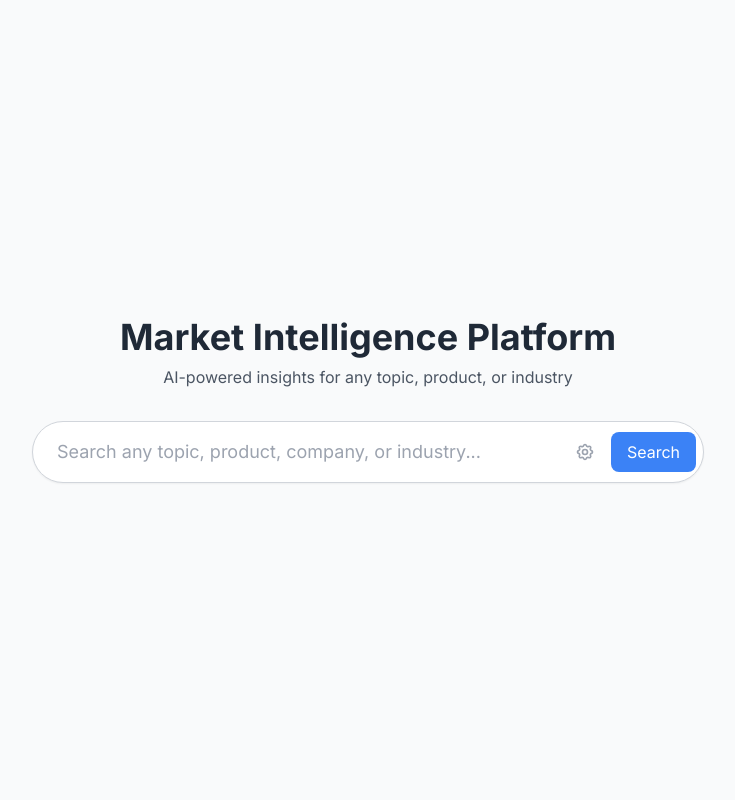
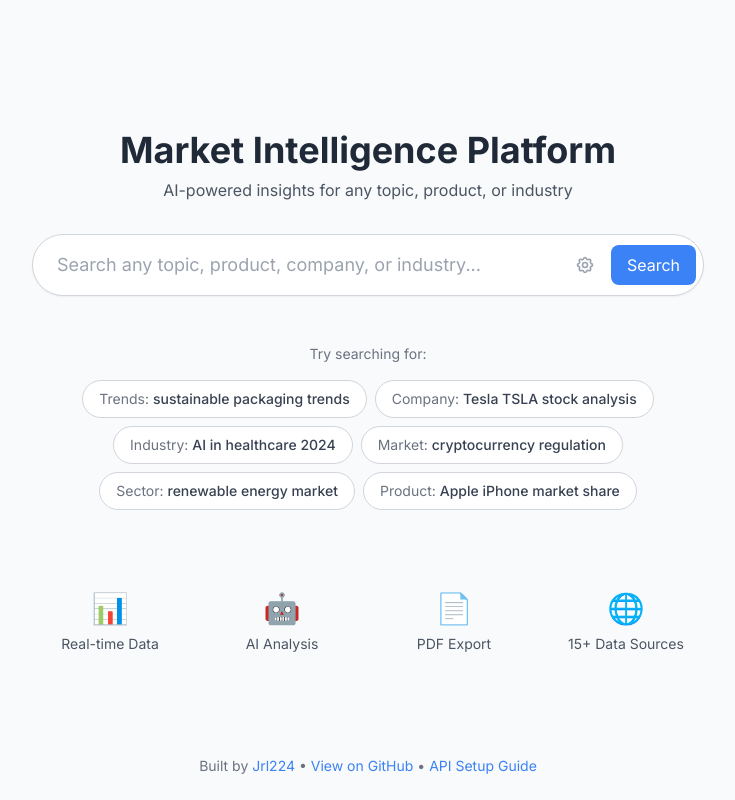
Before and after one commit to Jrl224/market-intelligence-platform, a Next.js app: page / in a window 1280 px wide. Shown: the whole page, without its empty margins (272-1007 px from the left). Built offline with nearby package versions, Linux system fonts and the light colour scheme.

Commit message:
Update home page with example searches, features, and footer

```diff
--- a/app/page.tsx
+++ b/app/page.tsx
@@ -6,6 +6,15 @@ import Report from '@/components/Report'
 import LoadingState from '@/components/LoadingState'
 import { generateReport } from '@/lib/reportGenerator'
 import type { ReportData } from '@/types'
+
+const EXAMPLE_SEARCHES = [
+  { query: 'sustainable packaging trends', category: 'Trends' },
+  { query: 'Tesla TSLA stock analysis', category: 'Company' },
+  { query: 'AI in healthcare 2024', category: 'Industry' },
+  { query: 'cryptocurrency regulation', category: 'Market' },
+  { query: 'renewable energy market', category: 'Sector' },
+  { query: 'Apple iPhone market share', category: 'Product' }
+]
 
 export default function HomePage() {
   const [query, setQuery] = useState('')
@@ -44,6 +53,76 @@ export default function HomePage() {
               AI-powered insights for any topic, product, or industry
             </p>
             <SearchBar onSearch={handleSearch} />
+
+            {/* Example searches */}
+            <div className="mt-12">
+              <p className="text-center text-gray-500 text-sm mb-4">Try searching for:</p>
+              <div className="flex flex-wrap justify-center gap-2">
+                {EXAMPLE_SEARCHES.map((example, index) => (
+                  <button
+                    key={index}
+                    onClick={() => handleSearch(example.query)}
+                    className="px-4 py-2 bg-white border border-gray-300 rounded-full text-sm text-gray-700 hover:bg-gray-50 hover:border-gray-400 transition-all duration-200 hover-card"
+                  >
+                    <span className="text-gray-500">{example.category}:</span>{' '}
+                    <span className="font-medium">{example.query}</span>
+                  </button>
+                ))}
+              </div>
+            </div>
+
+            {/* Features */}
+            <div className="mt-16 grid grid-cols-2 md:grid-cols-4 gap-4 text-center">
+              <div className="p-4">
+                <div className="text-3xl mb-2">📊</div>
+                <p className="text-sm text-gray-600">Real-time Data</p>
+              </div>
+              <div className="p-4">
+                <div className="text-3xl mb-2">🤖</div>
+                <p className="text-sm text-gray-600">AI Analysis</p>
+              </div>
+              <div className="p-4">
+                <div className="text-3xl mb-2">📄</div>
+                <p className="text-sm text-gray-600">PDF Export</p>
+              </div>
+              <div className="p-4">
+                <div className="text-3xl mb-2">🌐</div>
+                <p className="text-sm text-gray-600">15+ Data Sources</p>
+              </div>
+            </div>
+          </div>
+
+          {/* Footer */}
+          <div className="absolute bottom-0 left-0 right-0 p-6 text-center text-sm text-gray-500">
+            <p>
+              Built by{' '}
+              <a
+                href="https://github.com/Jrl224"
+                className="text-blue-500 hover:text-blue-600"
+                target="_blank"
+                rel="noopener noreferrer"
+              >
+                Jrl224
+              </a>
+              {' '}•{' '}
+              <a
+                href="https://github.com/Jrl224/market-intelligence-platform"
+                className="text-blue-500 hover:text-blue-600"
+                target="_blank"
+                rel="noopener noreferrer"
+              >
+                View on GitHub
+              </a>
+              {' '}•{' '}
+              <a
+                href="https://github.com/Jrl224/market-intelligence-platform#api-key-resources"
+                className="text-blue-500 hover:text-blue-600"
+                target="_blank"
+                rel="noopener noreferrer"
+              >
+                API Setup Guide
+              </a>
+            </p>
           </div>
         </div>
       )}
@@ -56,13 +135,36 @@ export default function HomePage() {
             <SearchBar onSearch={handleSearch} initialValue={query} />
           </div>
           <Report data={report} query={query} />
+
+          {/* Footer for report view */}
+          <div className="mt-12 pt-8 border-t border-gray-200 text-center text-sm text-gray-500">
+            <p>
+              Generated by Market Intelligence Platform •{' '}
+              <a
+                href="https://github.com/Jrl224/market-intelligence-platform"
+                className="text-blue-500 hover:text-blue-600"
+                target="_blank"
+                rel="noopener noreferrer"
+              >
+                GitHub
+              </a>
+            </p>
+          </div>
         </div>
       )}
 
       {error && (
         <div className="container mx-auto px-4 py-8">
+          <div className="mb-6">
+            <SearchBar onSearch={handleSearch} initialValue={query} />
+          </div>
           <div className="bg-red-50 border border-red-200 rounded-lg p-4 text-red-700">
-            {error}
+            <p className="font-semibold mb-2">Error generating report</p>
+            <p>{error}</p>
+            <p className="mt-2 text-sm">
+              This could be due to API limits or configuration issues.
+              Check the API status using the settings icon in the search bar.
+            </p>
           </div>
         </div>
       )}
```
